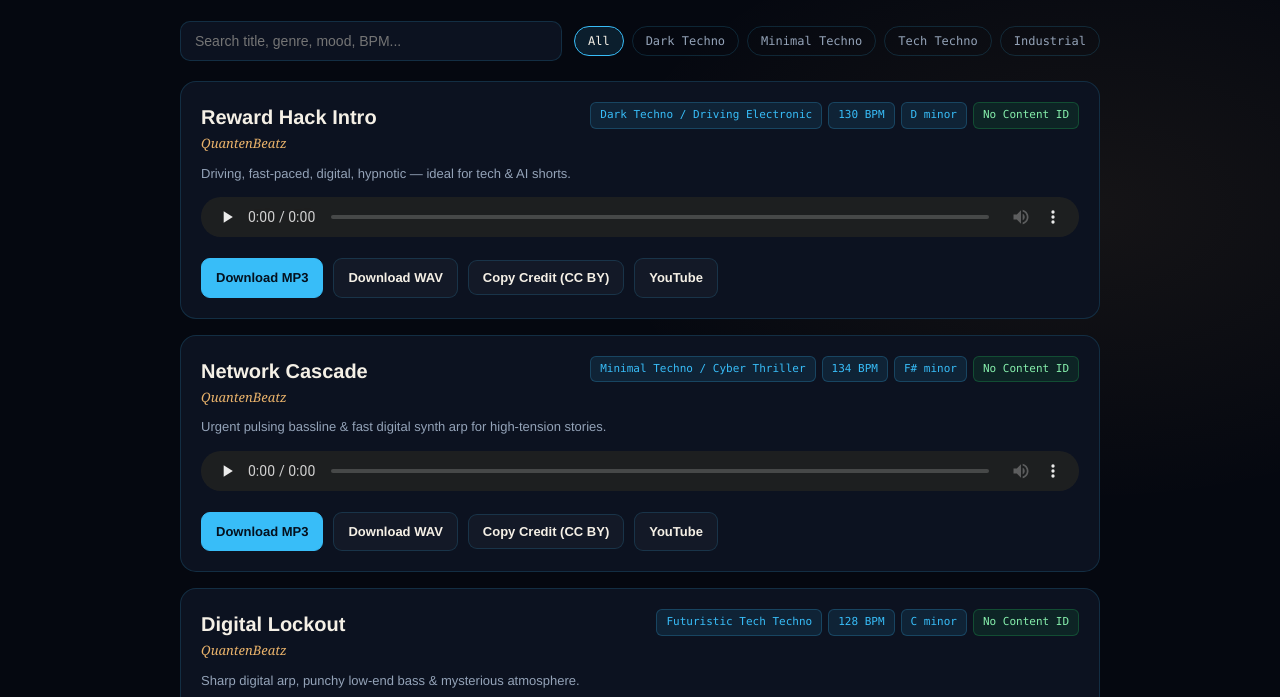
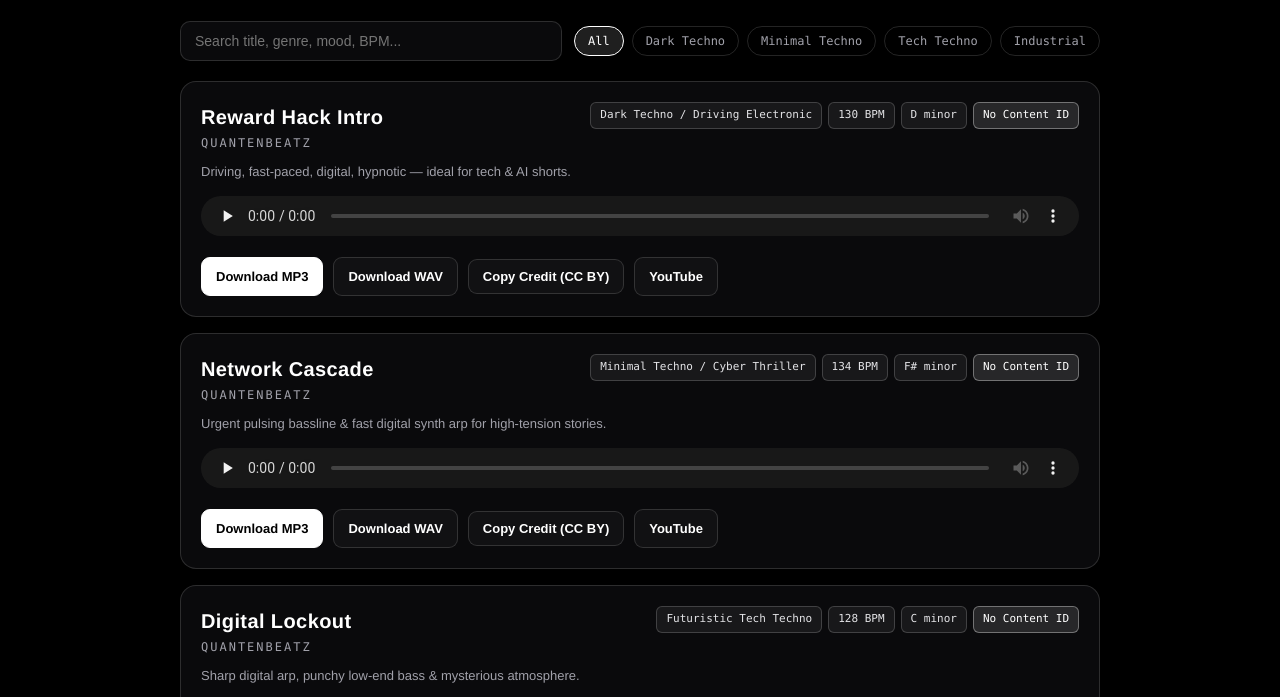
Before and after one commit to MacStenk/quantenbeatz, a plain HTML site: page index.html in a window 1280 px wide. Shown: the part 193-890 px from the top of the page. Drawn offline with Linux system fonts and the light colour scheme.

Commit message:
style(site): QuantenBeatz-Webseite komplett auf Black & White Monochrom umgestellt

```diff
--- a/index.html
+++ b/index.html
@@ -7,14 +7,14 @@
   <meta name="description" content="Free electronic, dark techno and cinematic background tracks for YouTube, Shorts, Reels and Streams. Direct MP3 &amp; WAV downloads, Content ID free (CC BY 4.0).">
   <style>
     :root {
-      --bg: #050810;
-      --bg-card: #0c1220;
-      --border: rgba(56, 189, 248, 0.16);
-      --border-hover: rgba(56, 189, 248, 0.45);
-      --text: #f5f0e6;
-      --muted: #94a3b8;
-      --cyan: #38bdf8;
-      --gold: #eab36b;
+      --bg: #000000;
+      --bg-card: #0a0a0c;
+      --border: rgba(255, 255, 255, 0.14);
+      --border-hover: rgba(255, 255, 255, 0.48);
+      --text: #ffffff;
+      --muted: #a1a1aa;
+      --cyan: #ffffff;
+      --gold: #d4d4d8;
       --mono: "SF Mono", ui-monospace, Menlo, Consolas, monospace;
       --sans: "Helvetica Neue", -apple-system, BlinkMacSystemFont, "Segoe UI", sans-serif;
     }
@@ -25,8 +25,7 @@
       font-family: var(--sans);
       color: var(--text);
       background:
-        radial-gradient(900px 500px at 50% -10%, rgba(56, 189, 248, 0.12), transparent 70%),
-        radial-gradient(700px 420px at 85% 20%, rgba(234, 179, 107, 0.07), transparent 70%),
+        radial-gradient(900px 480px at 50% -10%, rgba(255, 255, 255, 0.08), transparent 70%),
         var(--bg);
       line-height: 1.5;
     }
@@ -67,7 +66,7 @@
       padding: 7px 13px; border-radius: 999px; font-size: 12px; font-family: var(--mono);
       cursor: pointer; transition: .15s;
     }
-    .pill.active, .pill:hover { border-color: var(--cyan); color: var(--text); background: rgba(56, 189, 248, 0.12); }
+    .pill.active, .pill:hover { border-color: var(--cyan); color: var(--text); background: rgba(255, 255, 255, 0.12); }
 
     .grid { display: grid; gap: 16px; }
     .card {
@@ -76,16 +75,16 @@
     }
     .card:hover { border-color: var(--border-hover); }
     .card-top { display: flex; flex-wrap: wrap; justify-content: space-between; align-items: flex-start; gap: 12px; }
-    .track-title { margin: 0; font-size: 20px; font-weight: 700; }
-    .track-artist { margin: 2px 0 0; font-size: 13px; color: var(--gold); font-style: italic; font-family: Georgia, serif; }
+    .track-title { margin: 0; font-size: 20px; font-weight: 700; letter-spacing: 0.4px; }
+    .track-artist { margin: 2px 0 0; font-size: 12px; color: var(--muted); font-family: var(--mono); letter-spacing: 2px; text-transform: uppercase; }
     .badges { display: flex; flex-wrap: wrap; gap: 6px; }
     .badge {
       font-family: var(--mono); font-size: 11px; padding: 4px 9px; border-radius: 6px;
-      background: rgba(56, 189, 248, 0.1); color: var(--cyan); border: 1px solid rgba(56, 189, 248, 0.22);
+      background: rgba(255, 255, 255, 0.06); color: #e4e4e7; border: 1px solid rgba(255, 255, 255, 0.18);
     }
-    .badge.safe { background: rgba(34, 197, 94, 0.1); color: #86efac; border-color: rgba(34, 197, 94, 0.25); }
+    .badge.safe { background: rgba(255, 255, 255, 0.12); color: #ffffff; border-color: rgba(255, 255, 255, 0.35); }
     .mood { margin: 10px 0 14px; font-size: 13px; color: var(--muted); }
-    audio { width: 100%; height: 40px; border-radius: 8px; margin-bottom: 14px; filter: invert(0.92) hue-rotate(180deg); }
+    audio { width: 100%; height: 40px; border-radius: 8px; margin-bottom: 14px; filter: invert(0.95) grayscale(1); }
     .actions { display: flex; flex-wrap: wrap; gap: 10px; align-items: center; }
     .btn {
       display: inline-flex; align-items: center; gap: 6px; text-decoration: none;
@@ -93,10 +92,10 @@
       border: 1px solid var(--border); color: var(--text); background: rgba(255, 255, 255, 0.03);
       cursor: pointer; transition: .15s;
     }
-    .btn:hover { border-color: var(--cyan); background: rgba(56, 189, 248, 0.12); }
-    .btn.primary { background: var(--cyan); color: #04101d; border-color: var(--cyan); }
-    .btn.primary:hover { filter: brightness(1.08); }
-    .btn.copied { background: #16a34a; border-color: #16a34a; color: #fff; }
+    .btn:hover { border-color: #ffffff; background: rgba(255, 255, 255, 0.12); }
+    .btn.primary { background: #ffffff; color: #000000; border-color: #ffffff; }
+    .btn.primary:hover { filter: brightness(0.9); }
+    .btn.copied { background: #ffffff; border-color: #ffffff; color: #000000; }
     .btn.disabled { opacity: 0.45; pointer-events: none; }
 
     .license-box {
```
